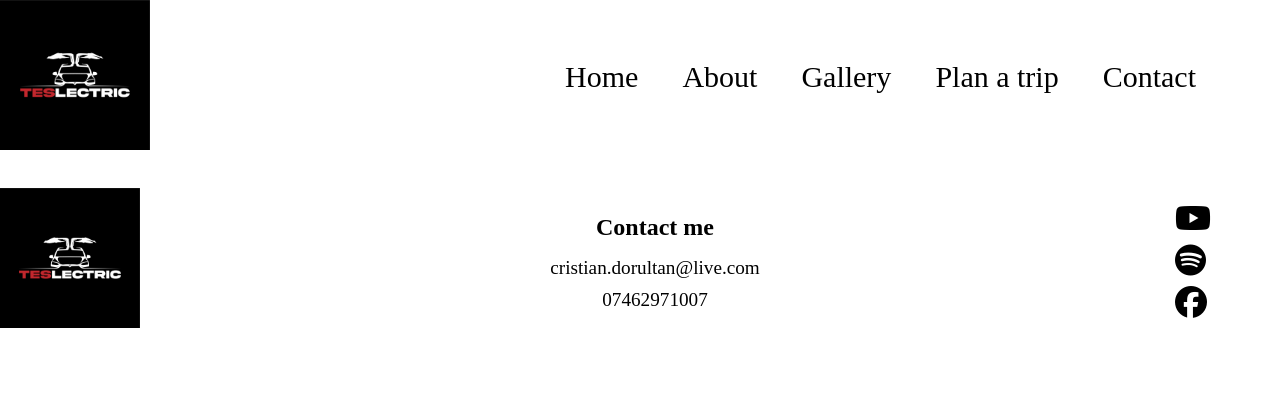
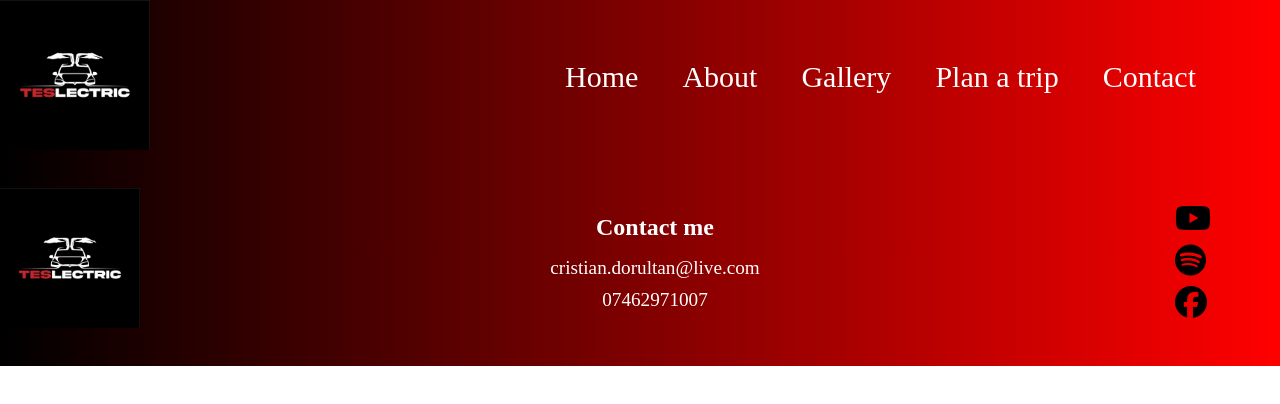
Before and after one commit to Dorultan-C/Taxi-Project, a plain HTML site: page index.html in a window 1280 px wide. Drawn offline with Linux system fonts and the light colour scheme.

Commit message:
color change with liniar-gradiant

```diff
--- a/style.css
+++ b/style.css
@@ -9,9 +9,8 @@ header {
   display: flex;
   justify-content: space-between;
   align-items: center;
-
+  background: linear-gradient(to right, black, rgb(255, 0, 0));
   padding: 0 5% 0 0;
-
 }
 
 li, a {
@@ -39,10 +38,11 @@ li, a {
 
 .nav-links li a {
   transition: all 0.3s ease 0s;
+  color: #fff;
 }
 .nav-links li a:hover {
   transition: all 0.3s ease 0s;
-  color: rgb(240, 8, 124);
+  color: rgb(122, 96, 182);
 }
 
 footer  {
@@ -50,6 +50,7 @@ footer  {
   justify-content: space-between;
   align-items: center;
   padding: 0 5% 0 0;
+  background: linear-gradient(to right, black, red);
 }
 
 .footer-li li  {
@@ -66,11 +67,13 @@ footer  {
 .contact-footer h3 {
   font-size: 1.5rem;
   padding: 10px;
+  color: #fff;
 }
 
 .contact-footer p {
   padding: 5px;
   font-size: 1.2rem;
+  color: #fff;
 }
 
 p {
```
